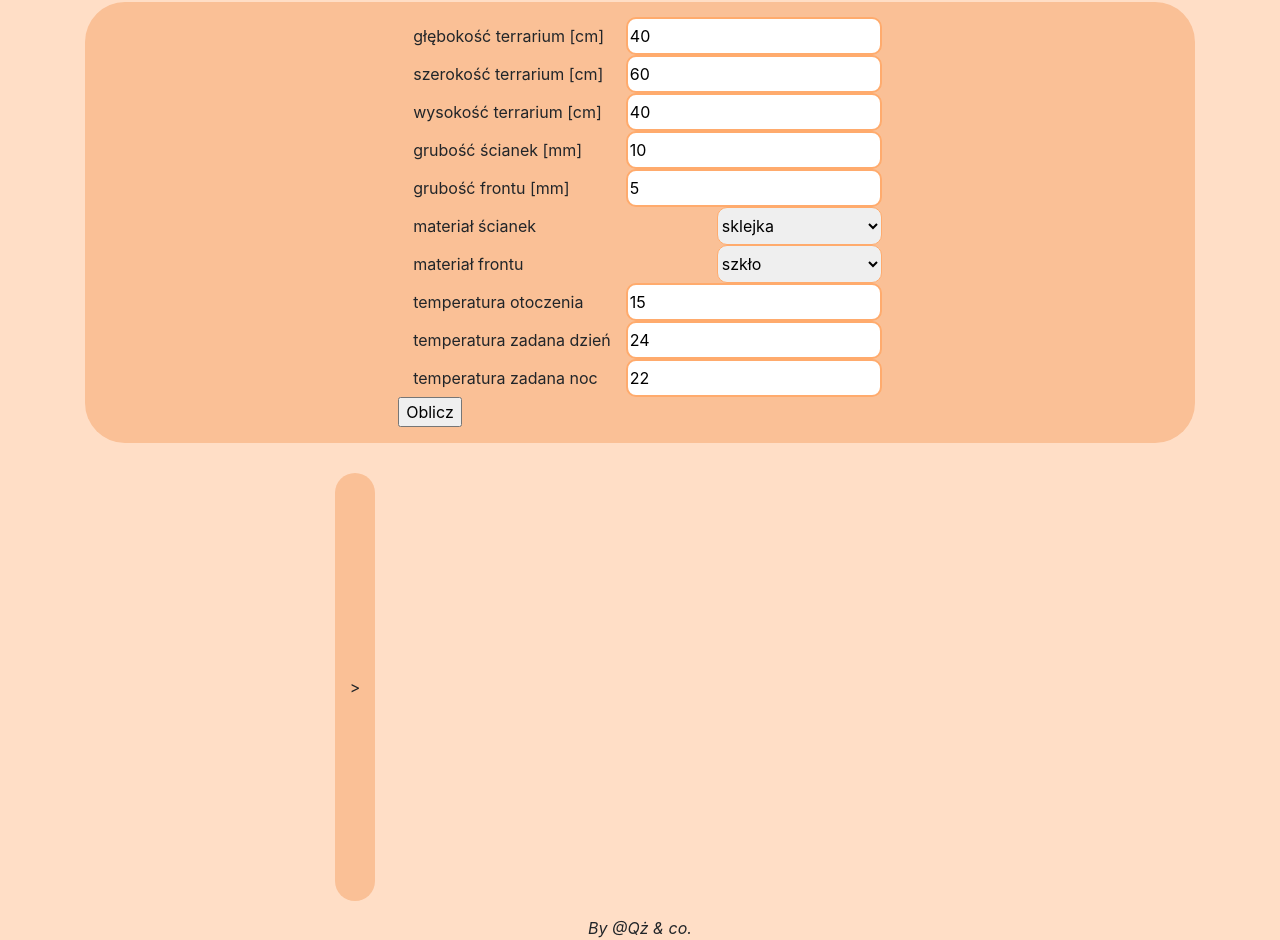
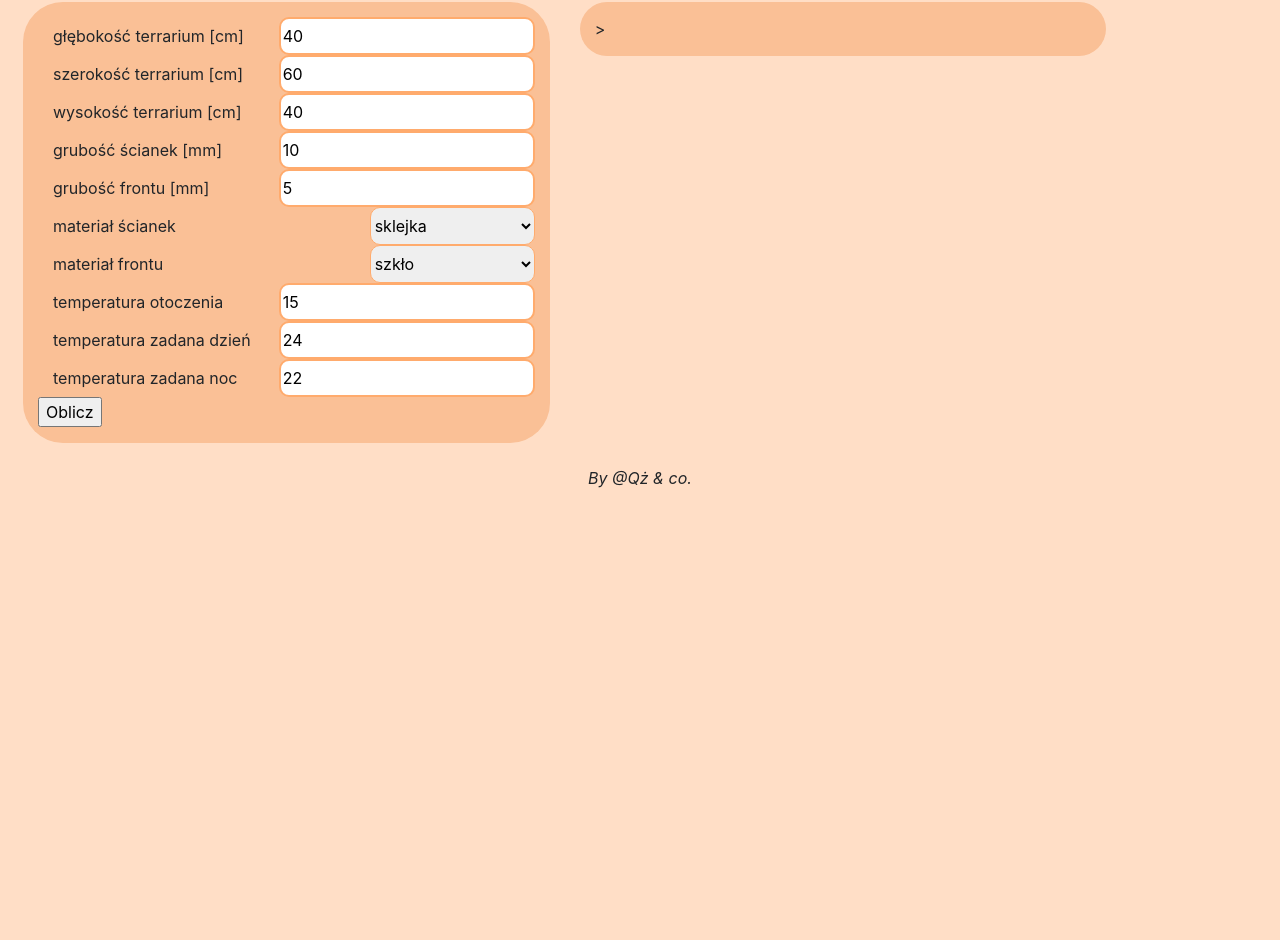
Before and after one commit to Evarios/project-jez, a Flask app: template templates/bokeh.html in a window 1280 px wide. Shown: the part 149-1089 px from the top of the page. After the commit the page ends 637 px from the top, so only its background shows below. Run offline with Flask 2, Linux system fonts and the light colour scheme; the template is opened without the code that fills it, so the values that code supplies are empty; some libraries are stand-ins or nearby versions.

Commit message:
frontend

```diff
--- a/templates/index.html
+++ b/templates/index.html
@@ -6,22 +6,23 @@
     <meta name="viewport" content="width=device-width, initial-scale=1.0, shrink-to-fit=no">
     <title>terrarium</title>
     <meta property="og:image" content="/assets/img/Kopia%20Bez%20tytułu.png">
-    <link rel="stylesheet" href="/assets/bootstrap/css/bootstrap.min.css">
-    <link rel="stylesheet" href="/assets/css/styles.min.css">
+    <link rel="stylesheet" href="https://cdn.jsdelivr.net/npm/bootstrap@4.6.0/dist/css/bootstrap.min.css" integrity="sha384-B0vP5xmATw1+K9KRQjQERJvTumQW0nPEzvF6L/Z6nronJ3oUOFUFpCjEUQouq2+l" crossorigin="anonymous">
     {% block bokeh %}
     {% endblock %}
 </head>
 
 <body style="background: #ffdec6;">
+    <script src="https://code.jquery.com/jquery-3.5.1.slim.min.js" integrity="sha384-DfXdz2htPH0lsSSs5nCTpuj/zy4C+OGpamoFVy38MVBnE+IbbVYUew+OrCXaRkfj" crossorigin="anonymous"></script>
+    <script src="https://cdn.jsdelivr.net/npm/bootstrap@4.6.0/dist/js/bootstrap.bundle.min.js" integrity="sha384-Piv4xVNRyMGpqkS2by6br4gNJ7DXjqk09RmUpJ8jgGtD7zP9yug3goQfGII0yAns" crossorigin="anonymous"></script>
     <header class="text-center">
-        <div class="row d-flex justify-content-center justify-content-xl-center" style="font-size: 85px;"><img class="img-fluid d-lg-flex align-self-center justify-content-lg-center align-items-lg-center" src="/assets/img/Kopia%20Bez%20tytułu.png" width="9%">
-            <p class="text-nowrap d-xl-flex flex-shrink-1 align-items-xl-center" style="background: ffdec6;margin: 0;">Projekt terrarium</p>
+        <div class="row" style="font-size: 85px;"><img class="img-fluid" src="/assets/img/Kopia%20Bez%20tytułu.png" width="9%">
+            <p class="text-nowrap" style="background: ffdec6;margin: 0;">Projekt terrarium</p>
         </div>
-    </header><!-- Start: 1 Row 2 Columns -->
+    </header>
     <div style="margin: 8px;">
-        <div class="container">
+        <div class="container-fluid">
             <div class="row">
-                <div class="col d-lg-flex justify-content-lg-center align-items-lg-center" style="border-radius: 40px;background: #fac096;padding: 15px 15px;margin: 15px;padding-bottom: 0;">
+                <div class="col-md-5" style="border-radius: 40px;background: #fac096;padding: 15px 15px;margin: 15px;padding-bottom: 0;">
                     <div style="border-radius: 0px;">
                         <!-- Start: wymiary -->
                         <form action="" method="POST">
@@ -83,20 +84,19 @@
                         </div>
                     </form>
                 </div>
-                </div>
-                <div class="col-md-6 d-xl-flex justify-content-xl-center align-items-xl-center" style="border-color: var(--gray);border-radius: 4px;margin: 15px;padding: 0px;width: 510px;max-width: 510px;">
-                    <div class="d-lg-flex d-xl-flex align-items-lg-center justify-content-xl-center align-items-xl-center" style="background: #fac096;border-radius: 40px;padding: 15px;height: 428px;">
+
+                <div class="col-md-5" style="border-color: var(--gray);border-radius: 4px;margin: 15px;padding: 0px;">
+                    <div style="background: #fac096;border-radius: 40px;padding: 15px;">
                         {% block plot %}
                         <div class="d-xl-flex justify-content-xl-center align-items-xl-center"><canvas data-bs-chart="{&quot;type&quot;:&quot;line&quot;,&quot;data&quot;:{&quot;labels&quot;:[&quot;January&quot;,&quot;February&quot;,&quot;March&quot;,&quot;April&quot;,&quot;May&quot;,&quot;June&quot;],&quot;datasets&quot;:[{&quot;label&quot;:&quot;Revenue&quot;,&quot;backgroundColor&quot;:&quot;#4e73df&quot;,&quot;borderColor&quot;:&quot;#4e73df&quot;,&quot;data&quot;:[&quot;4500&quot;,&quot;5300&quot;,&quot;6250&quot;,&quot;7800&quot;,&quot;9800&quot;,&quot;15000&quot;],&quot;fill&quot;:true}]},&quot;options&quot;:{&quot;maintainAspectRatio&quot;:true,&quot;legend&quot;:{&quot;display&quot;:false},&quot;title&quot;:{},&quot;scales&quot;:{&quot;xAxes&quot;:[{&quot;ticks&quot;:{&quot;beginAtZero&quot;:false}}],&quot;yAxes&quot;:[{&quot;ticks&quot;:{&quot;beginAtZero&quot;:false}}]}}}"></canvas></div>
                     </div>{% endblock %}
                 </div>
             </div>
         </div>
-    </div><!-- End: 1 Row 2 Columns -->
+        </div>
+    </div>
     <div class="footerfix"></div>
     <footer class="d-flex d-xl-flex justify-content-center justify-content-xl-center align-items-xl-end"><em>By @Qż &amp; co.</em></footer>
-    <script src="/assets/js/jquery.min.js"></script>
-    <script src="/assets/bootstrap/js/bootstrap.min.js"></script>
     <script src="/assets/js/chart.min.js"></script>
     <script src="/assets/js/script.min.js"></script>
 </body>
```
